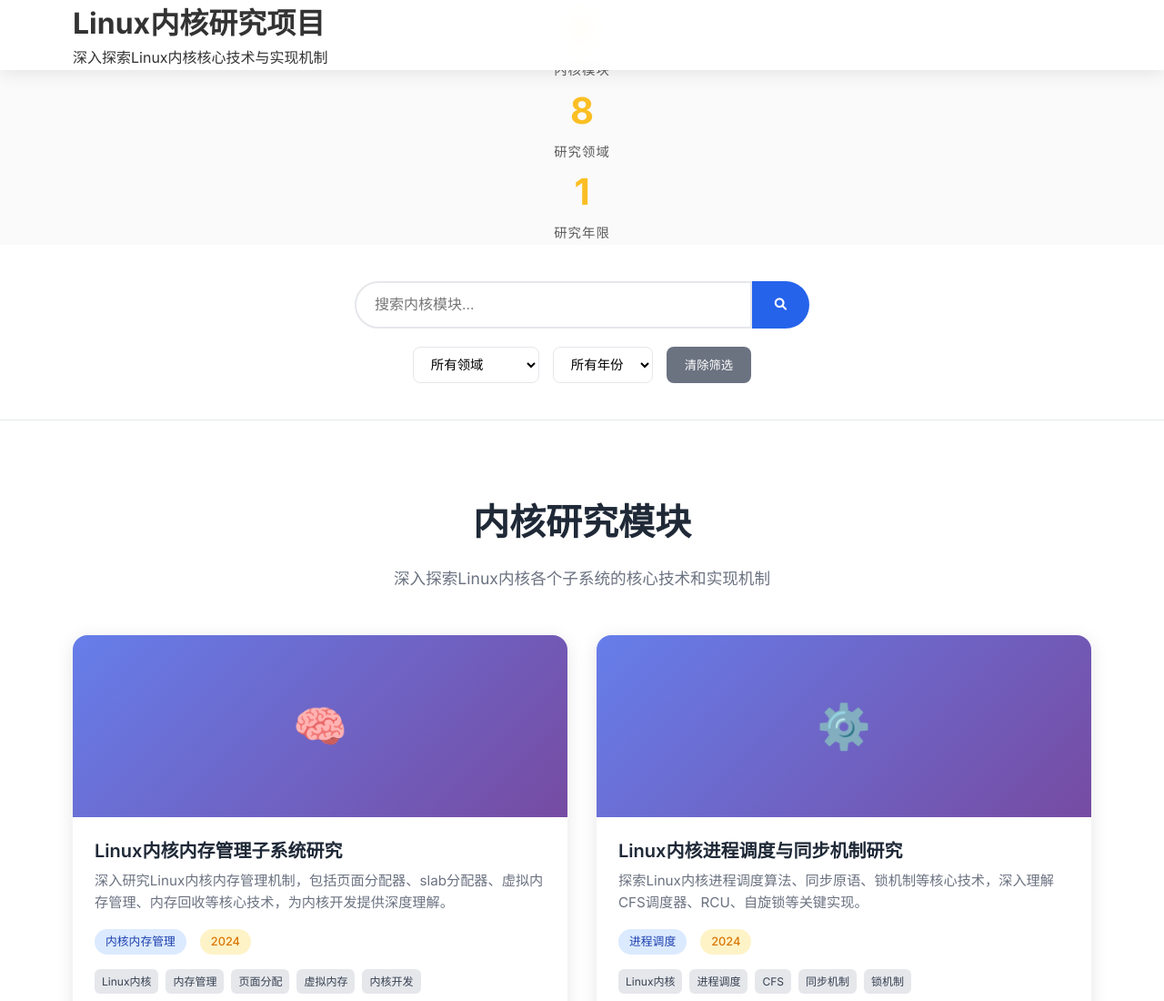
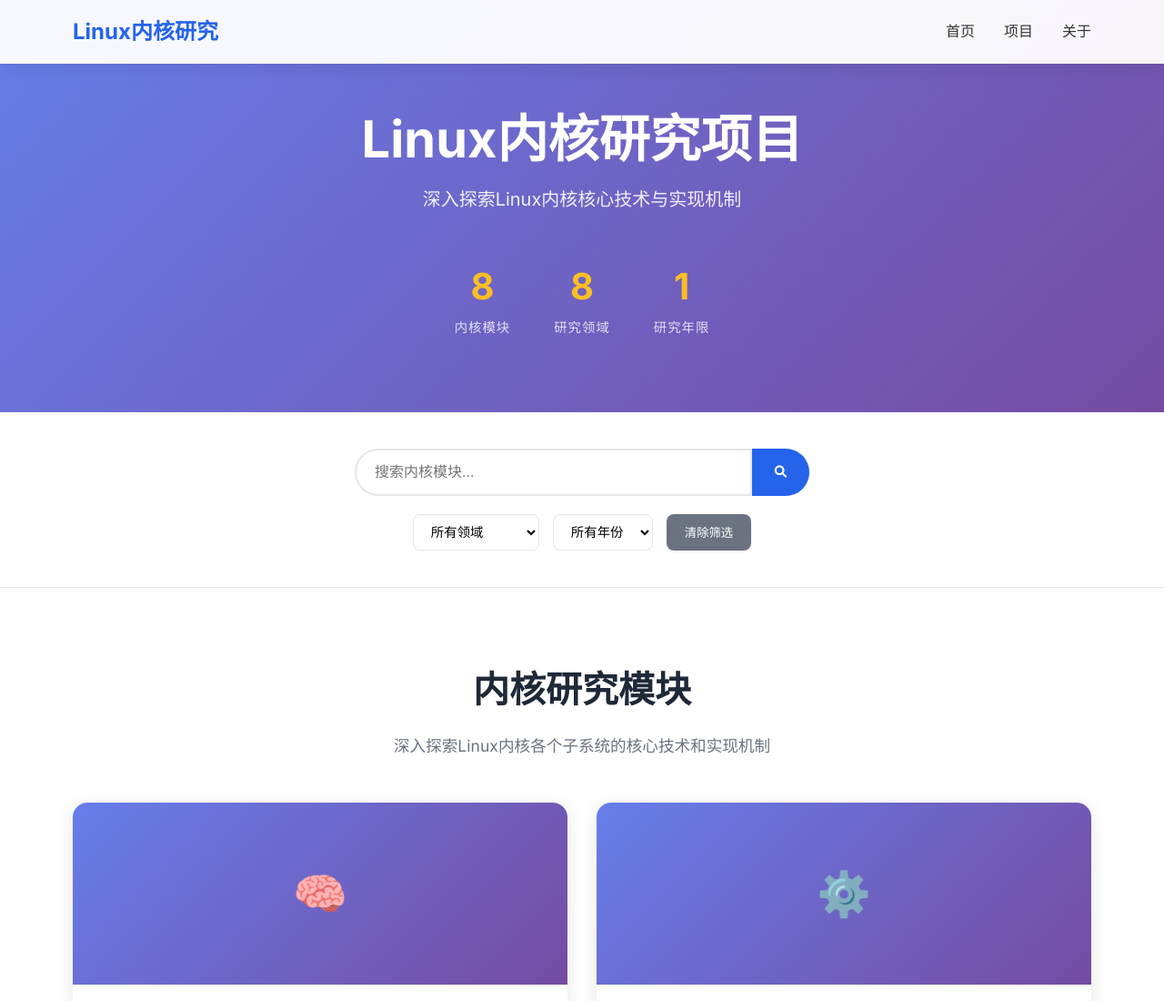
Before and after one commit to linux-cool/linux-kernel-research, a website: page index.html in a window 1280 px wide. Shown: the top 1100 px of the page at 91% size. Drawn offline with Linux system fonts and the light colour scheme.

Commit message:
修复网站头部显示不完整问题
参考index_old.html结构，完善了网站头部显示：

✅ 添加完整的导航栏结构
- 导航logo: Linux内核研究
- 导航菜单: 首页、项目、关于
- 移动端汉堡菜单按钮和交互功能

✅ 添加Hero Section
- 主标题: Linux内核研究项目
- 副标题: 深入探索Linux内核核心技术与实现机制
- 统计数据展示: 内核模块数、研究领域数、研究年限

✅ 完善JavaScript功能
- 修复统计数据更新函数，同时更新hero section和其他位置
- 添加导航栏交互功能（移动端菜单切换）
- 保持平滑滚动和其他原有功能

✅ 保持现有样式和响应式设计
- 利用CSS中已有的导航栏和hero section样式
- 渐变背景和现代化设计保持不变
- 移动端友好的响应式布局

现在网站头部显示完整，用户体验更佳！

```diff
--- a/index.html
+++ b/index.html
@@ -23,20 +23,34 @@
 <body>
     <!-- Header -->
     <header class="header">
-        <div class="container">
-            <div class="header-content">
-                <h1 class="site-title">Linux内核研究项目</h1>
-                <p class="site-subtitle">深入探索Linux内核核心技术与实现机制</p>
+        <nav class="nav">
+            <div class="nav-container">
+                <div class="nav-logo">
+                    <h1>Linux内核研究</h1>
+                </div>
+                <div class="nav-menu" id="nav-menu">
+                    <a href="#home" class="nav-link">首页</a>
+                    <a href="#projects" class="nav-link">项目</a>
+                    <a href="#about" class="nav-link">关于</a>
+                </div>
+                <div class="nav-toggle" id="nav-toggle">
+                    <span class="bar"></span>
+                    <span class="bar"></span>
+                    <span class="bar"></span>
                 </div>
             </div>
+        </nav>
     </header>
 
-    <!-- Stats Section -->
-    <section class="stats">
-        <div class="container">
-            <div class="stats-grid">
+    <!-- Hero Section -->
+    <section id="home" class="hero">
+        <div class="hero-container">
+            <div class="hero-content">
+                <h1 class="hero-title">Linux内核研究项目</h1>
+                <p class="hero-subtitle">深入探索Linux内核核心技术与实现机制</p>
+                <div class="hero-stats">
                     <div class="stat-item">
-                    <span class="stat-number" id="total-projects">0</span>
+                        <span class="stat-number" id="project-count">0</span>
                         <span class="stat-label">内核模块</span>
                     </div>
                     <div class="stat-item">
@@ -46,6 +60,7 @@
                     <div class="stat-item">
                         <span class="stat-number" id="year-count">0</span>
                         <span class="stat-label">研究年限</span>
+                    </div>
                 </div>
             </div>
         </div>
@@ -371,13 +386,22 @@
             }
 
             updateStats() {
+                // 更新hero section中的统计数据
+                const projectCount = document.getElementById('project-count');
+                const categoryCountHero = document.getElementById('category-count');
+                const yearCountHero = document.getElementById('year-count');
+
+                // 更新原有的统计数据（如果存在）
                 const totalProjects = document.getElementById('total-projects');
-                const categoryCount = document.getElementById('category-count');
-                const yearCount = document.getElementById('year-count');
 
-                if (totalProjects) totalProjects.textContent = this.projects.length;
-                if (categoryCount) categoryCount.textContent = [...new Set(this.projects.map(p => p.category))].length;
-                if (yearCount) yearCount.textContent = [...new Set(this.projects.map(p => p.year))].length;
+                const projectsLength = this.projects.length;
+                const categoriesLength = [...new Set(this.projects.map(p => p.category))].length;
+                const yearsLength = [...new Set(this.projects.map(p => p.year))].length;
+
+                if (projectCount) projectCount.textContent = projectsLength;
+                if (categoryCountHero) categoryCountHero.textContent = categoriesLength;
+                if (yearCountHero) yearCountHero.textContent = yearsLength;
+                if (totalProjects) totalProjects.textContent = projectsLength;
             }
 
             showProjectDetails(projectId) {
@@ -597,6 +621,27 @@
             window.portfolio = portfolio;
         });
 
+        // 导航栏交互
+        document.addEventListener('DOMContentLoaded', () => {
+            const navToggle = document.getElementById('nav-toggle');
+            const navMenu = document.getElementById('nav-menu');
+
+            if (navToggle && navMenu) {
+                navToggle.addEventListener('click', () => {
+                    navMenu.classList.toggle('active');
+                    navToggle.classList.toggle('active');
+                });
+
+                // 点击导航链接时关闭移动端菜单
+                document.querySelectorAll('.nav-link').forEach(link => {
+                    link.addEventListener('click', () => {
+                        navMenu.classList.remove('active');
+                        navToggle.classList.remove('active');
+                    });
+                });
+            }
+        });
+
         // 平滑滚动
         document.querySelectorAll('a[href^="#"]').forEach(anchor => {
             anchor.addEventListener('click', function (e) {
```
Lines whose indentation alone changed are shown as unchanged.
